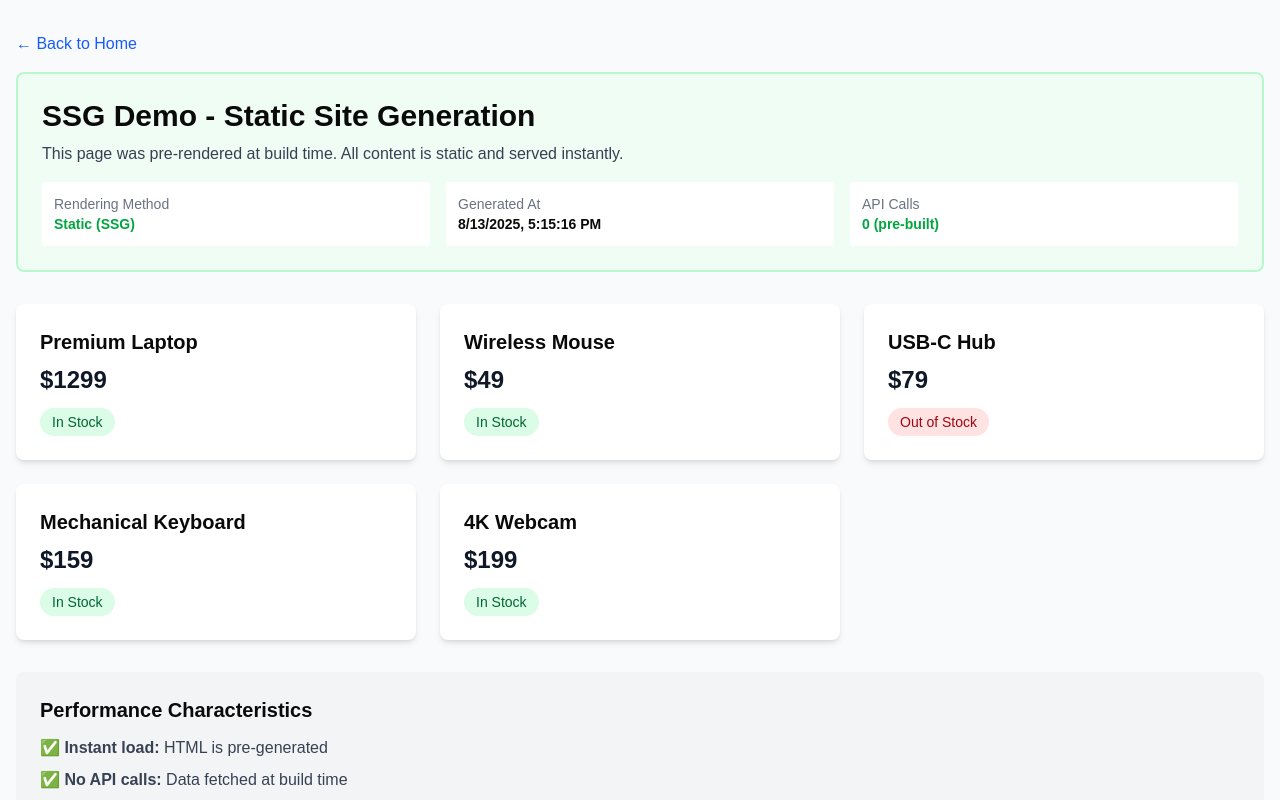
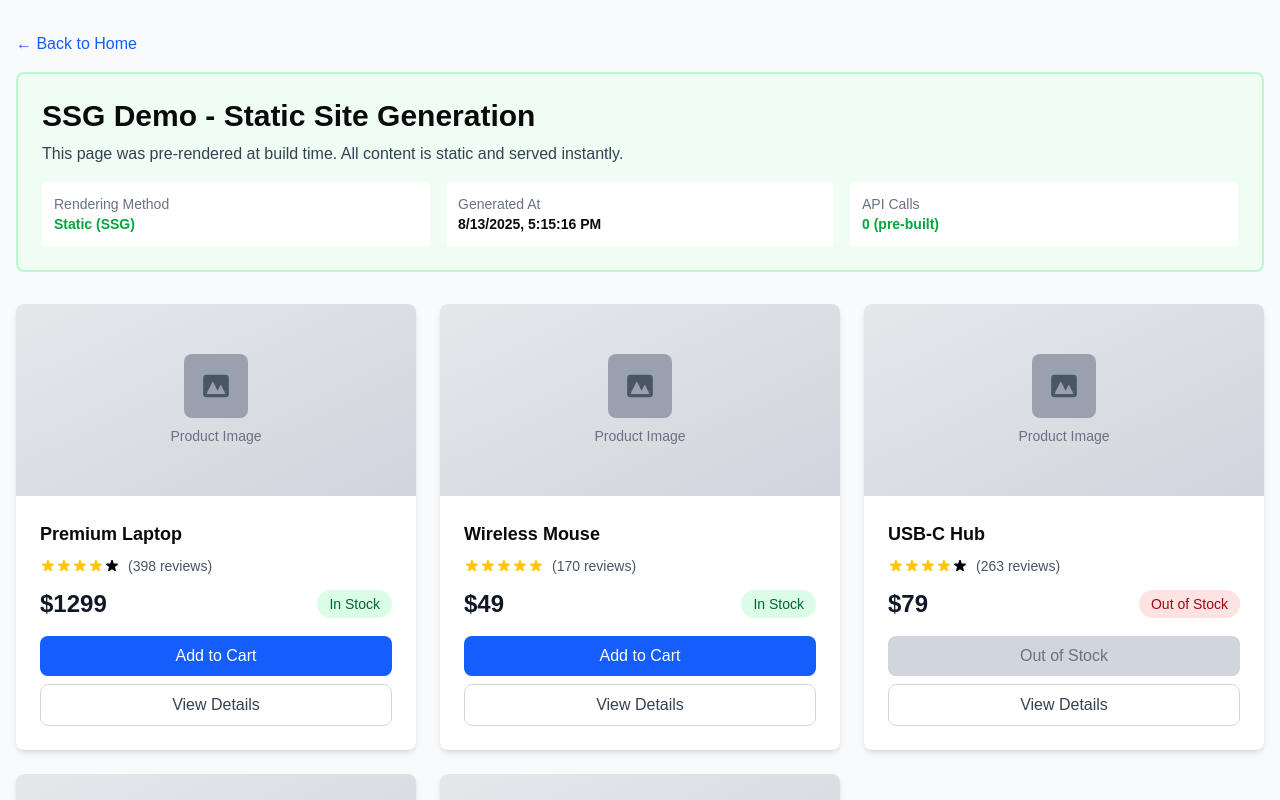
Before and after one commit to mattshadowwing/CSR-SSR-SSG-PPR-demo, a Next.js app: page /ssg-demo in a window 1280 px wide. Shown: the top 800 px of the page. Built offline with nearby package versions, Linux system fonts and the light colour scheme.

Commit message:
Enhance ProductCard with ecommerce features
cgen-c83727867ca1439aa109ee990ce6ccd0

```diff
--- a/src/app/components/ProductCard.tsx
+++ b/src/app/components/ProductCard.tsx
@@ -5,16 +5,72 @@ interface ProductCardProps {
 }
 
 export default function ProductCard({ product }: ProductCardProps) {
+    // Generate a random rating for demo purposes
+    const rating = Math.floor(Math.random() * 2) + 4 // 4-5 stars
+    const reviews = Math.floor(Math.random() * 500) + 50
+
     return (
-        <div className="bg-white rounded-lg shadow-md p-6">
-            <h3 className="text-xl font-semibold mb-2">{product.name}</h3>
-            <p className="text-2xl font-bold text-gray-900 mb-3">${product.price}</p>
-            <div className={`inline-block px-3 py-1 rounded-full text-sm font-medium ${
-                product.inStock
-                    ? 'bg-green-100 text-green-800'
-                    : 'bg-red-100 text-red-800'
-            }`}>
-                {product.inStock ? 'In Stock' : 'Out of Stock'}
+        <div className="bg-white rounded-lg shadow-md overflow-hidden hover:shadow-lg transition-shadow duration-300">
+            {/* Product Image Placeholder */}
+            <div className="h-48 bg-gradient-to-br from-gray-200 to-gray-300 flex items-center justify-center">
+                <div className="text-gray-500 text-center">
+                    <div className="w-16 h-16 mx-auto mb-2 bg-gray-400 rounded-lg flex items-center justify-center">
+                        <svg className="w-8 h-8 text-gray-600" fill="currentColor" viewBox="0 0 20 20">
+                            <path fillRule="evenodd" d="M4 3a2 2 0 00-2 2v10a2 2 0 002 2h12a2 2 0 002-2V5a2 2 0 00-2-2H4zm12 12H4l4-8 3 6 2-4 3 6z" clipRule="evenodd" />
+                        </svg>
+                    </div>
+                    <div className="text-sm">Product Image</div>
+                </div>
+            </div>
+
+            <div className="p-6">
+                {/* Product Name */}
+                <h3 className="text-lg font-semibold mb-2 line-clamp-2">{product.name}</h3>
+
+                {/* Rating */}
+                <div className="flex items-center mb-3">
+                    <div className="flex text-yellow-400">
+                        {[...Array(5)].map((_, i) => (
+                            <svg
+                                key={i}
+                                className={`w-4 h-4 ${i < rating ? 'fill-current' : 'text-gray-300'}`}
+                                viewBox="0 0 20 20"
+                            >
+                                <path d="M9.049 2.927c.3-.921 1.603-.921 1.902 0l1.07 3.292a1 1 0 00.95.69h3.462c.969 0 1.371 1.24.588 1.81l-2.8 2.034a1 1 0 00-.364 1.118l1.07 3.292c.3.921-.755 1.688-1.54 1.118l-2.8-2.034a1 1 0 00-1.175 0l-2.8 2.034c-.784.57-1.838-.197-1.539-1.118l1.07-3.292a1 1 0 00-.364-1.118L2.98 8.72c-.783-.57-.38-1.81.588-1.81h3.461a1 1 0 00.951-.69l1.07-3.292z" />
+                            </svg>
+                        ))}
+                    </div>
+                    <span className="ml-2 text-sm text-gray-600">({reviews} reviews)</span>
+                </div>
+
+                {/* Price */}
+                <div className="flex items-center justify-between mb-4">
+                    <div className="text-2xl font-bold text-gray-900">${product.price}</div>
+                    <div className={`px-3 py-1 rounded-full text-sm font-medium ${
+                        product.inStock
+                            ? 'bg-green-100 text-green-800'
+                            : 'bg-red-100 text-red-800'
+                    }`}>
+                        {product.inStock ? 'In Stock' : 'Out of Stock'}
+                    </div>
+                </div>
+
+                {/* Action Buttons */}
+                <div className="space-y-2">
+                    <button
+                        disabled={!product.inStock}
+                        className={`w-full py-2 px-4 rounded-lg font-medium transition-colors ${
+                            product.inStock
+                                ? 'bg-blue-600 text-white hover:bg-blue-700'
+                                : 'bg-gray-300 text-gray-500 cursor-not-allowed'
+                        }`}
+                    >
+                        {product.inStock ? 'Add to Cart' : 'Out of Stock'}
+                    </button>
+                    <button className="w-full py-2 px-4 border border-gray-300 rounded-lg text-gray-700 hover:bg-gray-50 transition-colors">
+                        View Details
+                    </button>
+                </div>
             </div>
         </div>
     )
```
